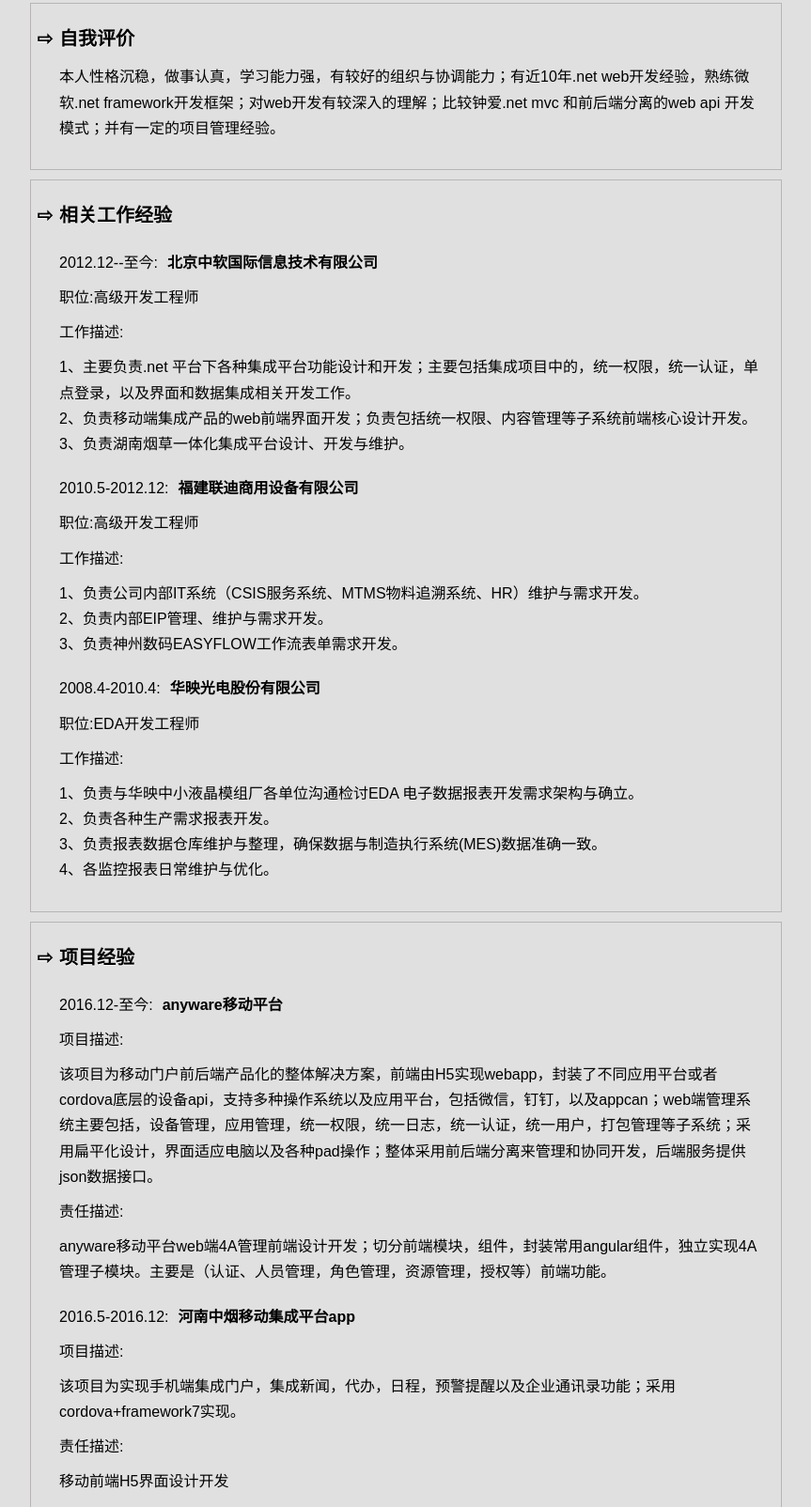
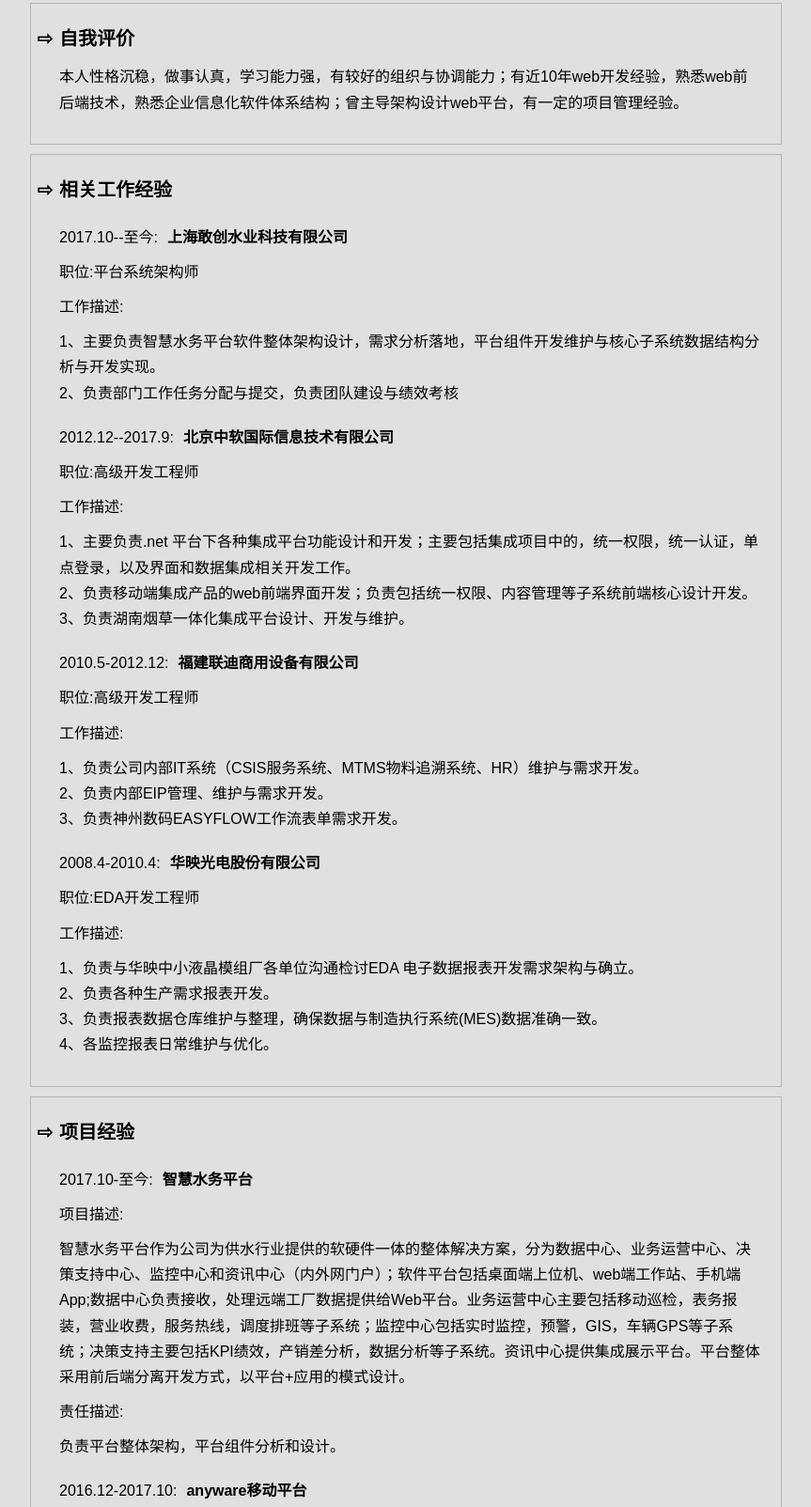
Before and after one commit to aimigisoft/aimigisoft.github.io, a plain HTML site: page index.html in a window 1280 px wide. Shown: the part 423-2027 px from the top of the page at 94% size, without its empty margins (208-1071 px from the left). Drawn offline with Linux system fonts and the light colour scheme.

Commit message:
Update index.html

```diff
--- a/index.html
+++ b/index.html
@@ -25,14 +25,22 @@
     <section id="evaluation">
       <h2>自我评价</h2>
       <p>
-        本人性格沉稳，做事认真，学习能力强，有较好的组织与协调能力；有近10年.net web开发经验，熟练微软.net framework开发框架；对web开发有较深入的理解；比较钟爱.net mvc
-和前后端分离的web api 开发模式；并有一定的项目管理经验。
+       本人性格沉稳，做事认真，学习能力强，有较好的组织与协调能力；有近10年web开发经验，熟悉web前后端技术，熟悉企业信息化软件体系结构；曾主导架构设计web平台，有一定的项目管理经验。
       </p>
     </section>
     <section id="experiences">
       <h2>相关工作经验</h2>
+       <h3>
+        <time>2017.10--至今:</time>上海敢创水业科技有限公司</h3>
+      <p>职位:平台系统架构师</p>
+      <p>工作描述:</p>
+      <p>
+1、主要负责智慧水务平台软件整体架构设计，需求分析落地，平台组件开发维护与核心子系统数据结构分析与开发实现。<br/>
+2、负责部门工作任务分配与提交，负责团队建设与绩效考核<br/>
+      </p>
+
       <h3>
-        <time>2012.12--至今:</time>北京中软国际信息技术有限公司</h3>
+        <time>2012.12--2017.9:</time>北京中软国际信息技术有限公司</h3>
       <p>职位:高级开发工程师</p>
       <p>工作描述:</p>
       <p>
@@ -69,8 +77,16 @@
     </section>
     <section id="projectExperience">
       <h2>项目经验</h2>
+       <h3>
+        <time>2017.10-至今:</time>智慧水务平台</h3>
+      <p>项目描述:</p>
+      <p>智慧水务平台作为公司为供水行业提供的软硬件一体的整体解决方案，分为数据中心、业务运营中心、决策支持中心、监控中心和资讯中心（内外网门户）；软件平台包括桌面端上位机、web端工作站、手机端App;数据中心负责接收，处理远端工厂数据提供给Web平台。业务运营中心主要包括移动巡检，表务报装，营业收费，服务热线，调度排班等子系统；监控中心包括实时监控，预警，GIS，车辆GPS等子系统；决策支持主要包括KPI绩效，产销差分析，数据分析等子系统。资讯中心提供集成展示平台。平台整体采用前后端分离开发方式，以平台+应用的模式设计。</p>
+      <p>责任描述:</p>
+      <p>负责平台整体架构，平台组件分析和设计。</p>
+
+
       <h3>
-        <time>2016.12-至今:</time>anyware移动平台</h3>
+        <time>2016.12-2017.10:</time>anyware移动平台</h3>
       <p>项目描述:</p>
       <p>该项目为移动门户前后端产品化的整体解决方案，前端由H5实现webapp，封装了不同应用平台或者cordova底层的设备api，支持多种操作系统以及应用平台，包括微信，钉钉，以及appcan；web端管理系统主要包括，设备管理，应用管理，统一权限，统一日志，统一认证，统一用户，打包管理等子系统；采用扁平化设计，界面适应电脑以及各种pad操作；整体采用前后端分离来管理和协同开发，后端服务提供json数据接口。</p>
       <p>责任描述:</p>
```
